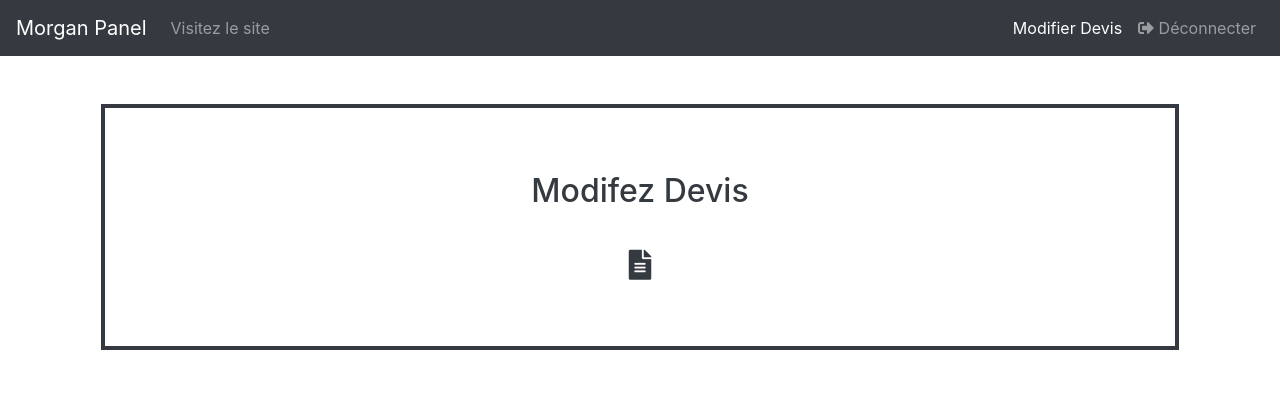
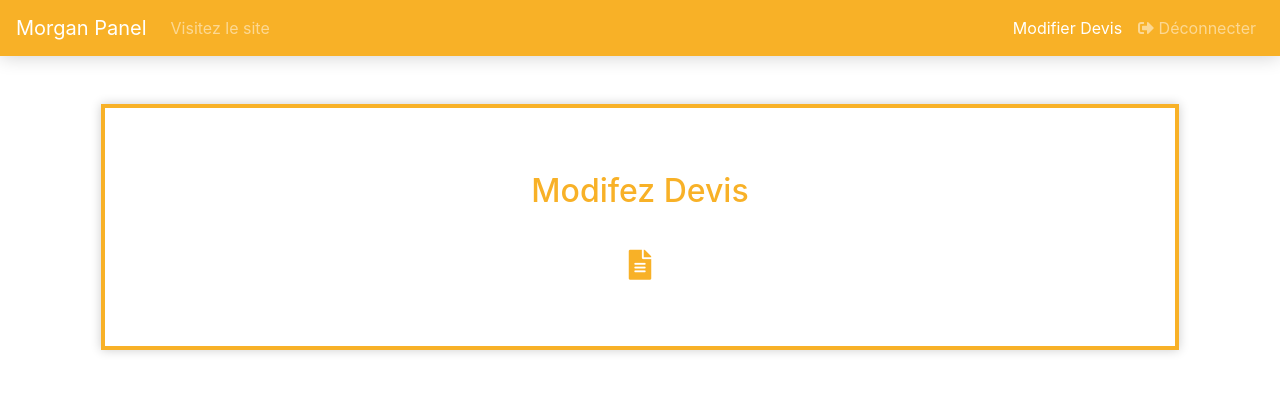
Before and after one commit to ILYASSBENHADDA/Morgan-Insurance, a PHP site: page /admin_panel/ in a window 1280 px wide. Shown: the top 393 px of the page. Run offline with PHP 8.4, Linux system fonts and the light colour scheme; a user stored in the database is signed in.

Commit message:
maintenance of some files

```diff
--- a/assets/admin_panel/assets/css/styles.css
+++ b/assets/admin_panel/assets/css/styles.css
@@ -2,18 +2,32 @@
 /*   Global Style   */
 /********************/
 .btn-ily-mode {
-    background-color: #212529;
+    background-color: #F8B127;
     color: #FFF;
     padding: 0.5rem 1rem;
     border-radius: 0;
-    border: 2px solid #212529;
+    border: 2px solid #F8B127;
 }
 
 .btn-ily-mode:hover {
     background-color: #FFF;
-    color: #212529;
+    color: #F8B127;
 }
 /* end of Global Style */
+
+/****************/
+/*    Navbar    */
+/****************/
+.navbar {
+    background-color: #F8B127;
+    box-shadow: 0px 0px 20px #cdcdcd;
+}
+
+.navbar-nav .nav-item {
+    color: #FFF;
+}
+
+/* end of Navbar*/
 
 /********************/
 /*    Home Panel    */
@@ -27,19 +41,20 @@
     padding: 4rem 1rem;
     margin: 1rem;
     background-color: #FFF;
-    color: #343a40;
+    color: #F8B127;
     text-align: center;
-    border: 4px solid #343a40;
+    box-shadow: 0px 0px 10px #cdcdcd;
+    border: 4px solid #F8B127;
 }
 
 .grid-sec:hover {
-    background-color: #343a40;
+    background-color: #F8B127;
     color: #FFF;
-    border: 4px solid #343a40;
+    border: 4px solid #F8B127;
 }
 
 .fun-sec a {
-    color: #343a40;
+    color: #F8B127;
     text-decoration: none;
 }
 
@@ -85,7 +100,7 @@
 .form-control:focus {
     box-shadow: none;
     border-color: #ced4da;
-    border-bottom: 1.5px solid #212529;
+    border-bottom: 1.5px solid #F8B127;
 }
 
 /* end of Log Form */
--- a/assets/admin_panel/login/login.php
+++ b/assets/admin_panel/login/login.php
@@ -28,7 +28,7 @@ if(isset($_SESSION['adminlogin'])){
 	<meta property="og:type" content="article" />
 
     <!-- Website Title -->
-    <title>ILYASS BENHADDA | Web Developer</title>
+    <title>Connectez-vous au Morgan Panel</title>
 
     <!-- Styles -->
     <link href="https://fonts.googleapis.com/css?family=Open+Sans:400,400i,700,700i" rel="stylesheet">
@@ -43,7 +43,7 @@ if(isset($_SESSION['adminlogin'])){
 <body>
 <!-- Log Form -->
 <div class="log-form">
-    <h1>WELCOME BACK</h1>
+    <h1>Connectez-vous au Morgan Panel</h1>
     <form method="post">
         <div class="form-group">
             <input type="text" class="form-control" id="admin_name" name="admin_name" placeholder="Nom Admin" required>
--- a/assets/admin_panel/sections/header.php
+++ b/assets/admin_panel/sections/header.php
@@ -34,7 +34,7 @@ session_start();
 	<meta property="og:type" content="article" />
 
     <!-- Website Title -->
-    <title>ILYASS BENHADDA | Web Developer</title>
+    <title>Morgan Panel</title>
 
     <!-- Styles -->
     <link href="https://fonts.googleapis.com/css?family=Open+Sans:400,400i,700,700i" rel="stylesheet">
@@ -48,7 +48,7 @@ session_start();
 <body>
 
 <!-- Navbar -->
-<nav class="navbar navbar-expand-md navbar-dark bg-dark">
+<nav class="navbar navbar-expand-md navbar-dark">
     <a href="index.php" class="navbar-brand">Morgan Panel</a>
     <button class="navbar-toggler" type="button" data-toggle="collapse" data-target="#navbar6">
         <span class="navbar-toggler-icon"></span>
--- a/assets/sections/header.php
+++ b/assets/sections/header.php
@@ -12,7 +12,7 @@
     <meta name="author" content="">
 
     <!-- Website Title -->
-    <title>Accueil - Morgan Assurance</title>
+    <title>Morgan Assurance</title>
 
     <!-- Styles -->
     <link href="https://fonts.googleapis.com/css?family=Open+Sans:400,400i,700,700i" rel="stylesheet">
```
